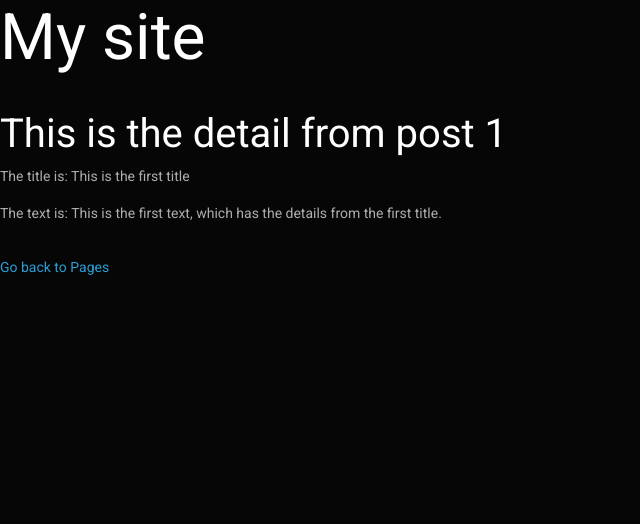
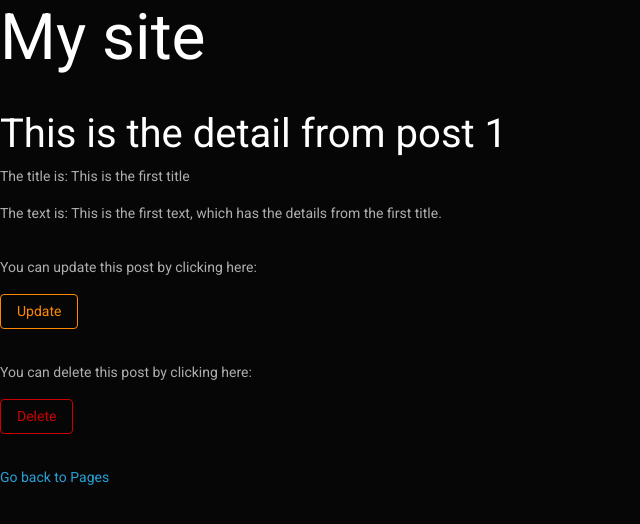
Before and after one commit to manoloacademia/blog_practice, a Django app: page /pages/1 in a window 1280 px wide. Shown: the part 55-579 px from the top of the page, without its empty margins (0-640 px from the left). Run offline with Django 3.2, Linux system fonts and the light colour scheme; data comes from the database, SQL or seed files in the repository; both versions use the stored data as it was after the commit; some libraries are stand-ins or nearby versions.

Commit message:
Added delete and update functionality.

```diff
--- a/blog_practice/blog/templates/page_delete.html
+++ b/blog_practice/blog/templates/page_delete.html
@@ -6,5 +6,8 @@
     <form action="" method="POST">
         {% csrf_token %}
         <input type="submit" value="Yes, delete." class="btn btn-outline-danger"/>
+        <hr>
+        <p>To cancel, please click in the button: </p>
+        <a href="{% url 'home' %}"><button type="button" class="btn btn-outline-warning">Cancel</button></a>
     </form>
 {% endblock %}
--- a/blog_practice/blog/templates/page_detail.html
+++ b/blog_practice/blog/templates/page_detail.html
@@ -7,5 +7,11 @@
         <p>The text is: {{ post.text }}</p>
     {% endif %}
     <hr>
+    <p>You can update this post by clicking here: </p>
+    <a href="{% url 'page_update' post.id %}"><button type="button" class="btn btn-outline-warning">Update</button></a>
+    <hr>
+    <p>You can delete this post by clicking here: </p>
+    <a href="{% url 'page_delete' post.id %}"><button type="button" class="btn btn-outline-danger">Delete</button></a>
+    <hr>
     <p><a href="{% url 'pages' %}">Go back to Pages</a></p>
 {% endblock %}
--- a/blog_practice/blog/urls.py
+++ b/blog_practice/blog/urls.py
@@ -9,5 +9,6 @@ urlpatterns = [
     path('pages/', views.pages, name='pages'),
     path('pages/<int:pk>', views.page_detail, name='page_detail'),
     path('pages/create', views.page_create, name='page_create'),
+    path('pages/<int:pk>/update', views.page_update, name='page_update'),
     path('pages/<int:pk>/delete', views.page_delete, name='page_delete'),
 ]
--- a/blog_practice/blog/views.py
+++ b/blog_practice/blog/views.py
@@ -2,6 +2,7 @@ from django.http import HttpResponse, HttpResponseRedirect
 from django.shortcuts import render, redirect
 from django.http import HttpResponse
 from django.urls import reverse
+from matplotlib.style import context
 from .models import Post
 from .forms import PostForm
 from django.views.generic.edit import CreateView, DeleteView, UpdateView
@@ -30,10 +31,25 @@ def page_create(request):
         form = PostForm(request.POST)
         if form.is_valid():
             form.save()
+            return redirect('/')
     context = {'form': form}
     return render(request, 'page_create.html', context)
 
+def page_update(request, pk):
+    page = Post.objects.get(pk=pk)
+    form = PostForm(instance=page) # this allows to check for the pk object
+    if request.method == 'POST':
+        form = PostForm(request.POST, instance=page)
+        if form.is_valid():
+            form.save()
+            return redirect('/')
+    context = {'post': form}
+    return render(request, 'page_update.html', context)
+
 def page_delete(request, pk):
     page_delete = Post.objects.get(pk=pk)
+    if request.method == 'POST':
+        page_delete.delete()
+        return redirect('/')
     context = {'delete_post': page_delete}
     return render(request,'page_delete.html', context)
```
Also changed, not shown: blog_practice/blog/templates/page_update.html (added, +11 -0 lines), blog_practice/db.sqlite3.
